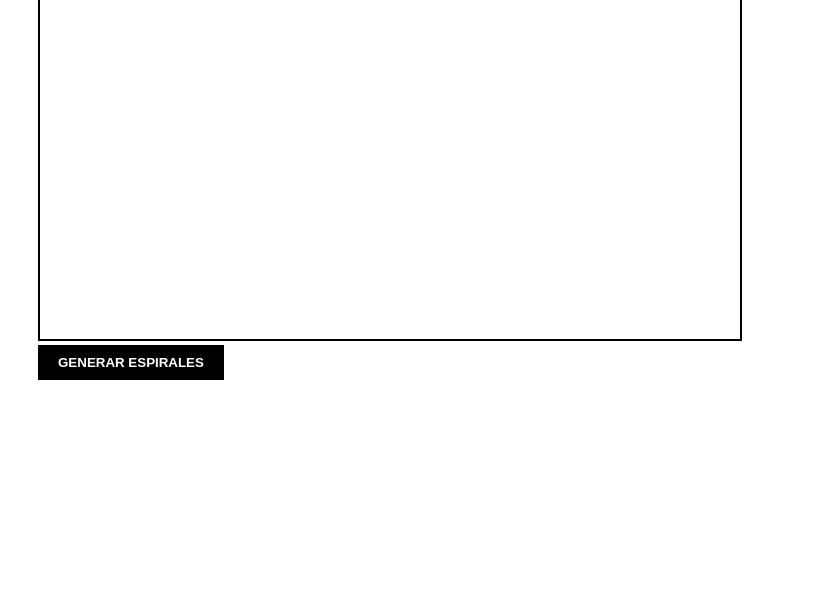
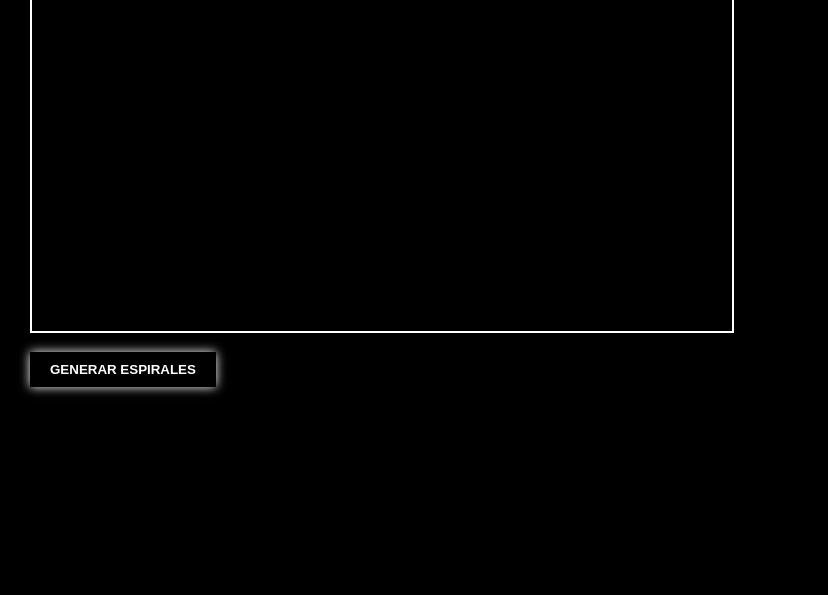
Before and after one commit to SantiagoCode/Espirales, a plain HTML site: page index.html in a window 1280 px wide. Shown: the part 205-800 px from the top of the page, without its empty margins (0-828 px from the left). Drawn offline with Linux system fonts and the light colour scheme.

Commit message:
interfaz

```diff
--- a/index.html
+++ b/index.html
@@ -6,13 +6,21 @@
     <link rel="stylesheet" href="style.css">
   </head>
   <body>
-    <div class="container">
-      <h1 class="txt">ESPIRALES</h1>
-      <canvas id="canvas" class="canvas" width="700" height="350"></canvas>
-      <br>
-      <button id="btn" class="btn" type="button" name="button">
-        GENERAR ESPIRALES
-      </button>
+    <div class="big_container">
+
+      <div id="container" class="container">
+
+        <h1 class="txt">
+          ESPIRALES
+        </h1>
+        <canvas id="canvas" class="canvas" width="700" height="350"></canvas>
+        <br>
+        <button id="btn" class="btn" type="button" name="button">
+          GENERAR ESPIRALES
+        </button>
+
+      </div>
+
     </div>
 
     <script src="script.js" charset="utf-8"></script>
--- a/script.js
+++ b/script.js
@@ -93,3 +93,12 @@ function dibujante(color, xinicial, yinicial, xfinal, yfinal)
   lienzo.lineCap = "round";
   lienzo.closePath();
 }
+
+
+window.addEventListener("load", show);
+var container = document.getElementById("container");
+
+function show()
+{
+  container.classList.add("show");
+}
--- a/style.css
+++ b/style.css
@@ -1,3 +1,13 @@
+body
+{
+  margin: 0;
+}
+
+div
+{
+
+}
+
 h1.txt
 {
   width: 750px;
@@ -14,14 +24,29 @@ h1.txt
   -webkit-background-clip: text;
 }
 
+div.big_container
+{
+  padding: 0 30px;
+  width: 100vw;
+  height: 100vh;
+  background-color: black;
+  box-sizing: border-box;
+}
+
 div.container
 {
-  padding: 0 30px;
+  transition: 3s;
+  opacity: 0;
+}
+
+.show
+{
+  opacity: 1 !important;
 }
 
 canvas.canvas
 {
-  border: 2px solid black;
+  border: 2px solid white;
 }
 
 button.btn
@@ -32,10 +57,13 @@ button.btn
   color: white;
   font-weight: bold;
   transition: 0.3s;
+  box-shadow: 0 0 10px white;
+  margin-top: 15px;
 }
 
 button.btn:active
 {
   transform: scale(0.95);
   transition: 0.2s;
+  box-shadow: none;
 }
```
